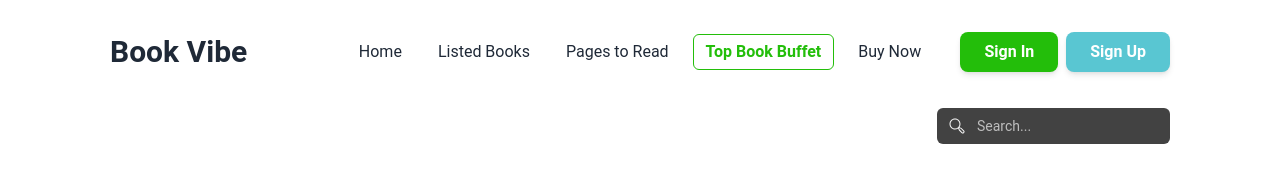
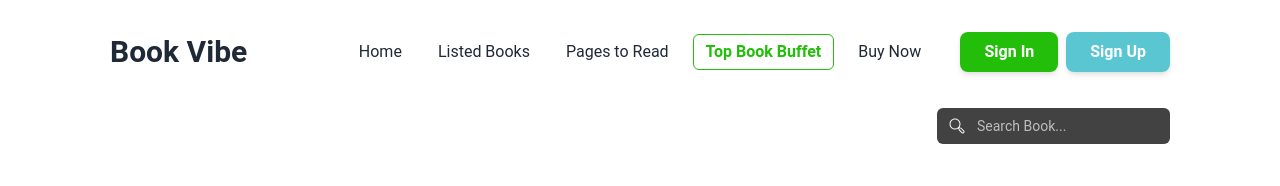
Before and after one commit to mustafa-official/book-vibe-a-8, a React (Vite) app: page /buffet in a window 1280 px wide. Shown: the top 186 px of the page. Built offline with nearby package versions, Linux system fonts and the light colour scheme.

Commit message:
project complete with changes the buffet page

```diff
--- a/src/pages/Buffet.jsx
+++ b/src/pages/Buffet.jsx
@@ -30,7 +30,7 @@ const Buffet = () => {
             <input
               type="search"
               name="Search"
-              placeholder="Search..."
+              placeholder="Search Book..."
               className="w-32 py-2 pl-10 text-sm rounded-md sm:w-auto focus:outline-none bg-gray-800 text-gray-100 focus:bg-gray-900 focus:border-rose-400"
             />
           </div>
```
